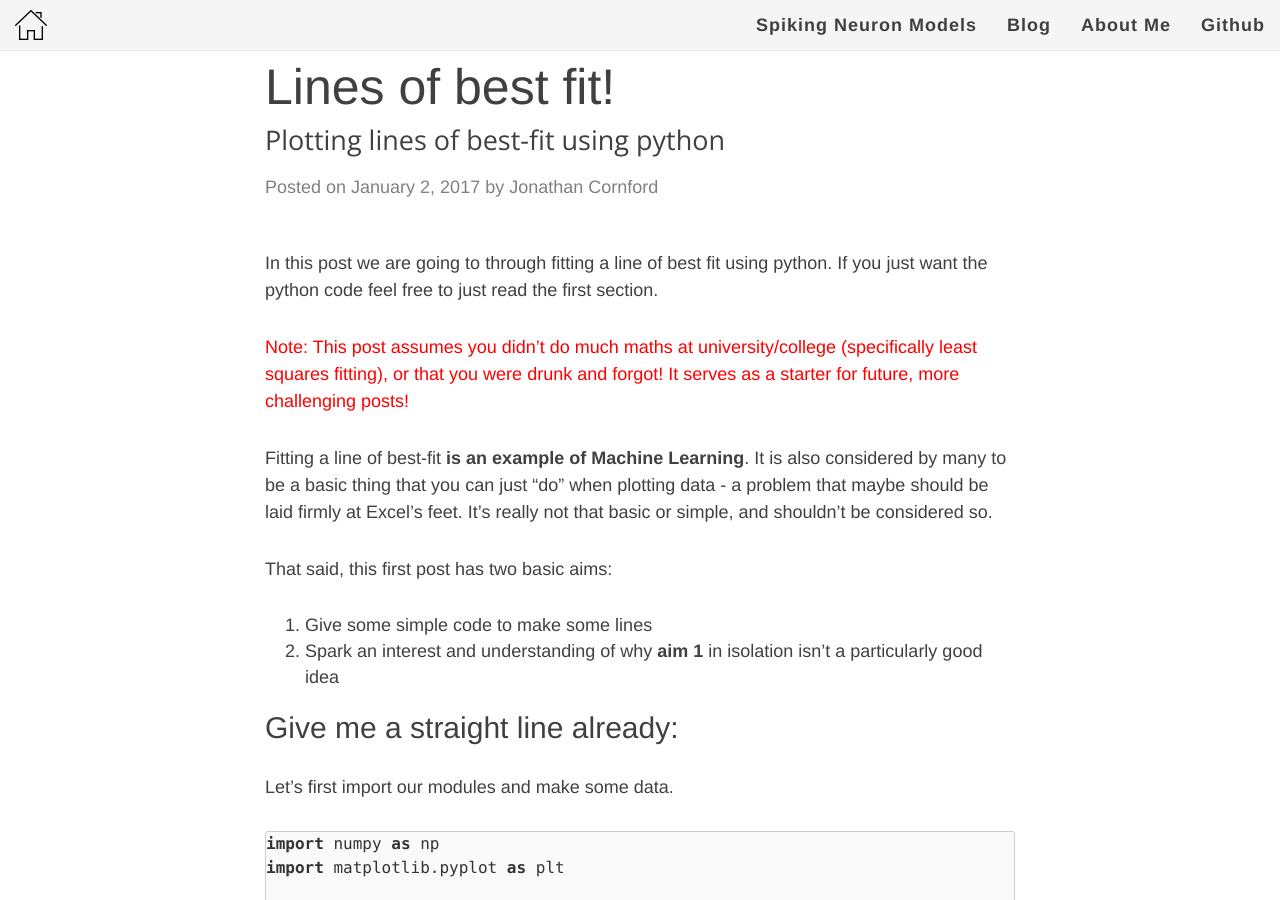
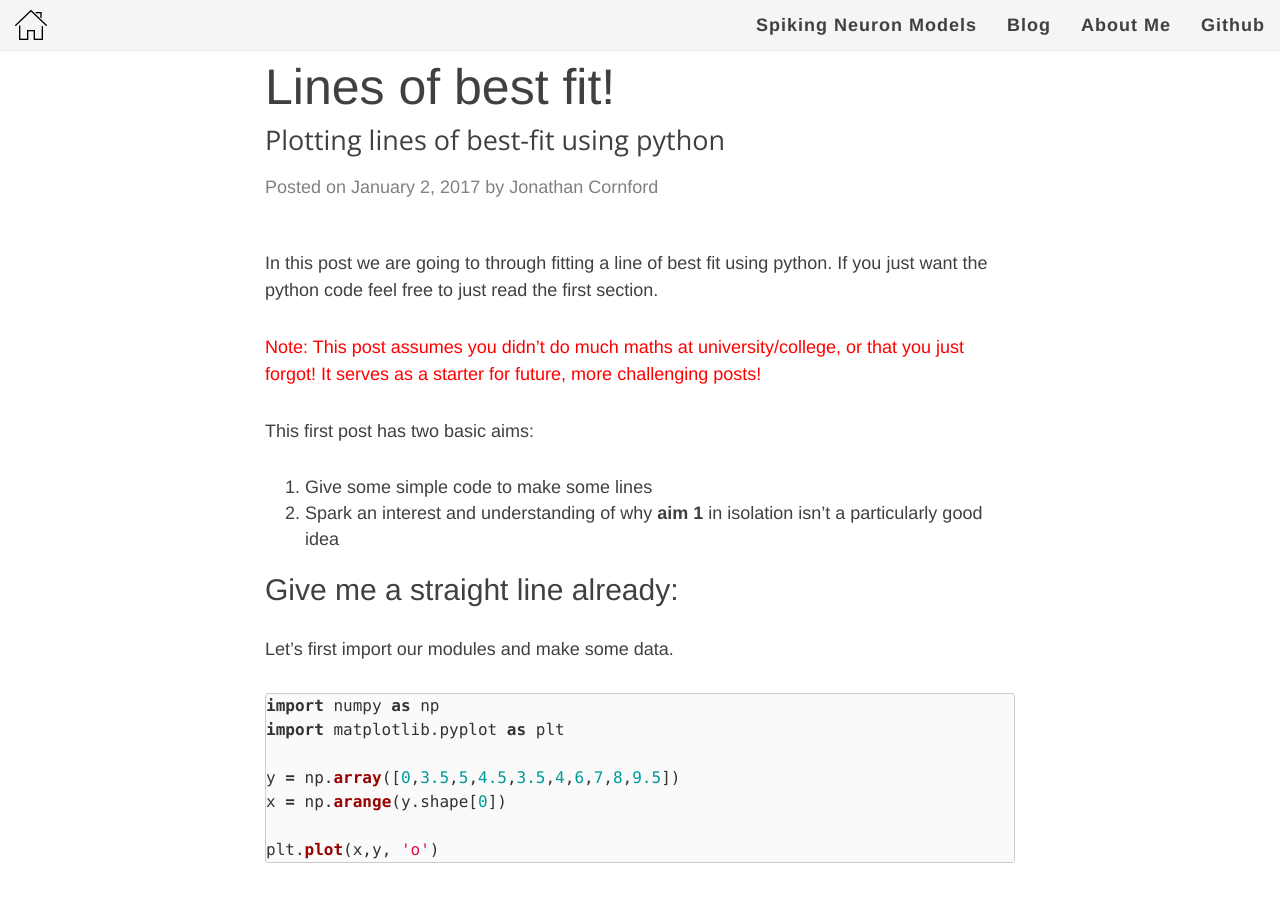
Before and after one commit to jcornford/jcornford.github.io, a Jekyll site: the page built from _posts/2017-01-02-lines of best fit.md, in a window 1280 px wide and 900 px high. Built offline with Jekyll 4.4.1, drawn with Linux system fonts in a browser that asks for light colours; nearby versions of some CDN libraries; formulas are drawn with MathJax 3; comment, search, counter and statistics services are not loaded; some of the changed text lies outside the part shown.

Commit message:
Update 2017-01-02-lines of best fit.md

```diff
--- a/_posts/2017-01-02-lines of best fit.md
+++ b/_posts/2017-01-02-lines of best fit.md
@@ -7,13 +7,9 @@ author: Jonathan Cornford
 In this post we are going to through fitting a line of best fit using python. If you just want the python code feel
 free to just read the first section.
 
-<span style="color:red"> Note: This post assumes you didn't do much maths at university/college (specifically least squares fitting), or that you were drunk and forgot! It serves as a starter for future, more challenging posts!</span>
+<span style="color:red"> Note: This post assumes you didn't do much maths at university/college, or that you just forgot! It serves as a starter for future, more challenging posts!</span>
 
-Fitting a line of best-fit **is an example of Machine Learning**. It is also considered by many to be a basic thing
-that you can just "do" when plotting data - a problem that maybe should be laid firmly at Excel's feet. It's really not that basic or simple, and shouldn't be
-considered so.
-
-That said, this first post has two basic aims:
+This first post has two basic aims:
 
 1. Give some simple code to make some lines
 2. Spark an interest and understanding of why **aim 1** in isolation isn't a particularly good idea
@@ -48,7 +44,7 @@ plt.plot(x,line,'r--')
 {% endhighlight %}
 ![line with polyfit](/blog_assets/1_data_line_polyfit.png)
 
-There: if all you wanted was the code for a straight line through your data, you should be all set! ...However, we should really talk about what you are actually doing with this code (as no doubt a small part of you wants to know?!). You are approximating a function of the following form:
+There: if all you wanted was the code for a straight line through your data, you should be all set! ...However, we should really talk about what you are actually doing with this code. You are approximating a function of the following form:
 
 $$ \mathbf{y} \approx  w\mathbf{x} + b $$
 
```
